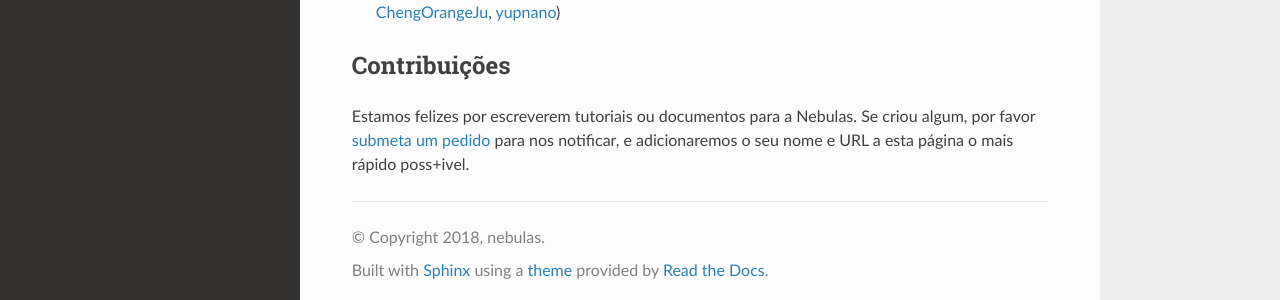
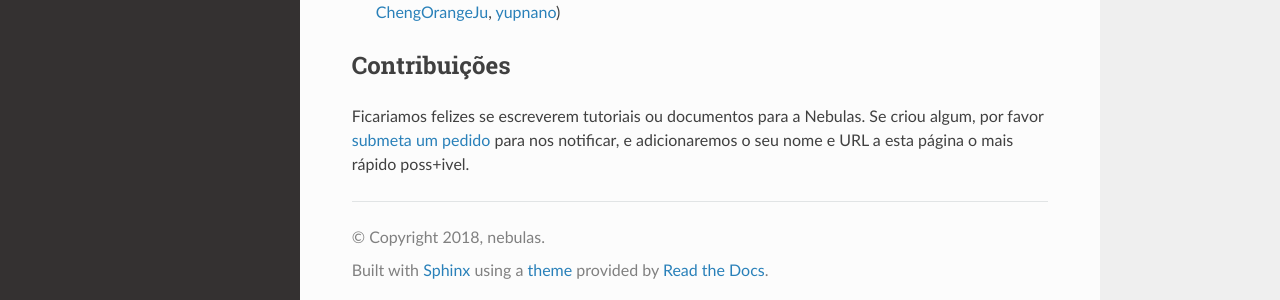
Before and after one commit to nebulasio/nebdocs, a Sphinx documentation site: the page built from docs/tutorials-1.md, in a window 1280 px wide and 900 px high, scrolled down 1022 px. Shown: the part 593-893 px from the top of the window. Built offline with Sphinx 7.4.7 and the Read the Docs theme 2.0.0, drawn with Linux system fonts in a browser that asks for light colours; pages that are not in the unit, such as notebooks, are missing from menus.

Commit message:
pt: tutorials-1.md, pt2

```diff
--- a/docs/tutorials-1.md
+++ b/docs/tutorials-1.md
@@ -61,4 +61,4 @@ Eis tudo o que precisa para se envolver em Nebulas.
 
 ## Contribuições
 
-Estamos felizes por escreverem tutoriais ou documentos para a Nebulas. Se criou algum, por favor [submeta um pedido](https://github.com/nebulasio/wiki/issues/new) para nos notificar, e adicionaremos o seu nome e URL a esta página o mais rápido poss+ivel.
+Ficariamos felizes se escreverem tutoriais ou documentos para a Nebulas. Se criou algum, por favor [submeta um pedido](https://github.com/nebulasio/wiki/issues/new) para nos notificar, e adicionaremos o seu nome e URL a esta página o mais rápido poss+ivel.
```
